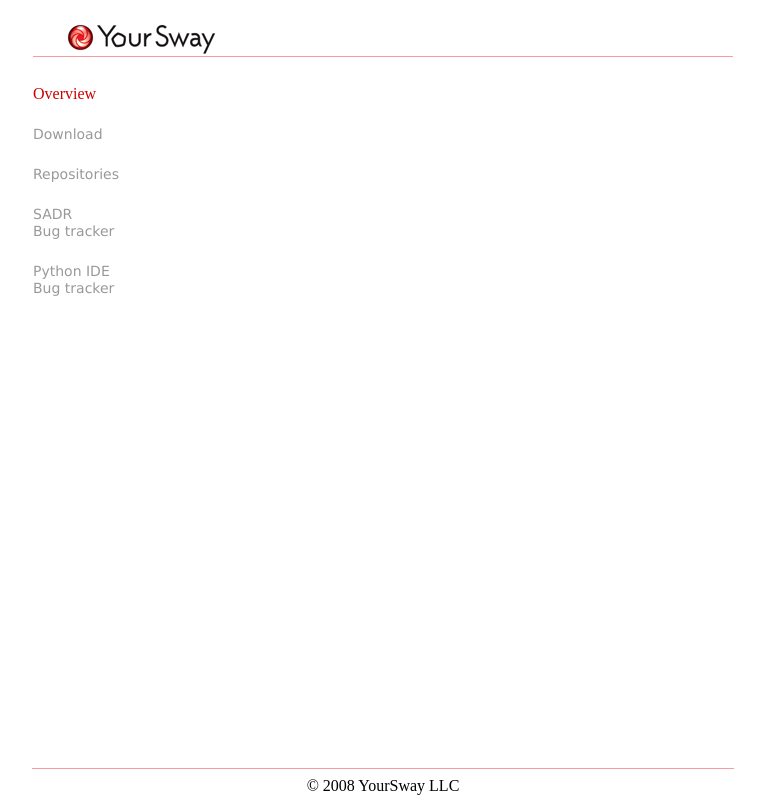
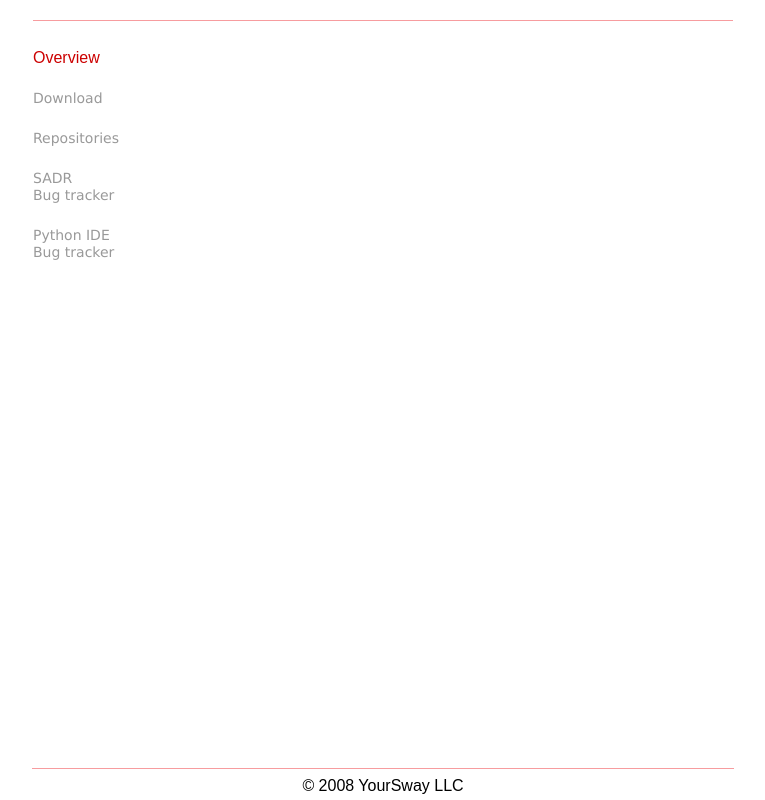
Before and after one commit to andreyvit/yoursway-site, a Django app: template templates/flatpages/products.html in a window 1280 px wide. Shown: the whole page, without its empty margins (257-1022 px from the left). Run offline with Django 3.2, Linux system fonts and the light colour scheme; the template is opened without the code that fills it, so the values that code supplies are empty; parts of the project's set-up code (start-up, migrations or seed data) failed here and were passed over.

Commit message:
Renamed pictures; improved styles

```diff
--- a/media/css/style.css
+++ b/media/css/style.css
@@ -2,8 +2,20 @@
 	margin: 0;
 }
 
+
+a {
+    color: #463C3C;
+}
+a:hover {
+    color: #000000;
+}
+
 html, body {
-	height: 100%;
+    height: 100%;
+}
+
+div, span {
+    font-family: 'ArialMT','Arial',sans-serif;
 }
 
 body {
@@ -20,7 +32,7 @@ body {
 
 #menu a, #menu span, #menu img {
 	color: #555555;
-	padding: 0 15px;
+	padding: 0 10px;
 	vertical-align: middle;
 	text-decoration: none;
 }
--- a/templates/base.html
+++ b/templates/base.html
@@ -7,7 +7,6 @@
 <body>
   <div class="wrapper">
     <div id="menu">
-    <a href="/"><img src="{{ MEDIA_URL }}images/logo2-small.gif"/></a>
     {% block menu %}
     {% with "Consulting" as activemenuitem %}
     {% include "menu.html" %}
```
Also changed, not shown: blog.db, media/images/BusinessAreas.png (added), media/images/YourSwayHR.jpg (added), media/images/about1.png (added), media/images/about2.png (added), media/images/about3.png (added), media/images/corchachu.png (added), media/images/logo-big.png (added), media/images/logo-mini.png (added), media/images/main4.png (added), media/images/main6.png (added), media/images/main7.png (added).
